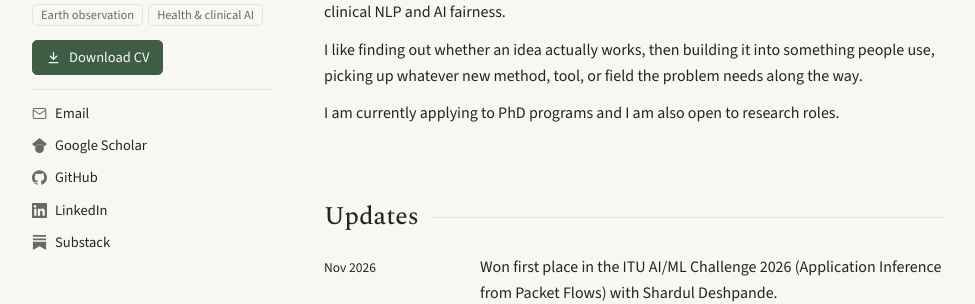
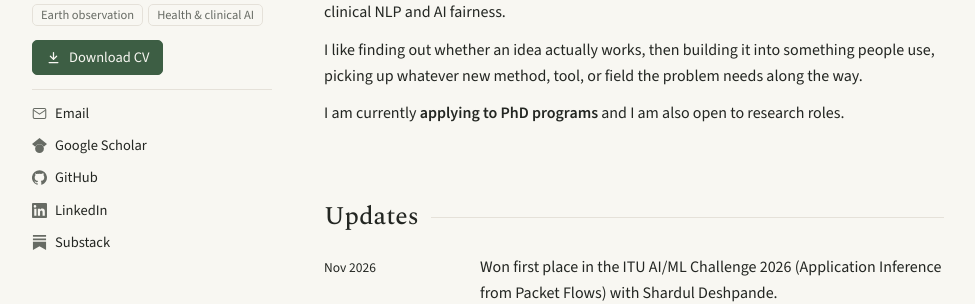
Before and after one commit to sukhadaghewari/sukhadaghewari.github.io, a Jekyll site: the page built from index.html, in a window 1280 px wide and 1400 px high. Shown: the part 565-869 px from the top of the window, without its empty margins (152-1127 px from the left). Built offline with Jekyll 4.4.1, drawn with Linux system fonts in a browser that asks for light colours.

Commit message:
Highlight PhD applications; caption on the cover's own fade
Co-Authored-By: Claude Opus 5.5 <noreply@anthropic.com>

```diff
--- a/_layouts/one.html
+++ b/_layouts/one.html
@@ -90,12 +90,11 @@
     /* The cover photo, with a very light fade at the bottom and sides */
     .cover{position:relative;max-width:60rem;margin:0 auto;padding:0 24px}
     .cover img{width:100%;height:200px;object-fit:cover;display:block;border-radius:10px 10px 0 0;
-      -webkit-mask-image:linear-gradient(to bottom,#000 92%,transparent 100%),linear-gradient(to right,transparent,#000 1.2%,#000 98.8%,transparent);-webkit-mask-composite:source-in;
-      mask-image:linear-gradient(to bottom,#000 92%,transparent 100%),linear-gradient(to right,transparent,#000 1.2%,#000 98.8%,transparent);mask-composite:intersect}
+      -webkit-mask-image:linear-gradient(to bottom,#000 85%,transparent 100%),linear-gradient(to right,transparent,#000 1.2%,#000 98.8%,transparent);-webkit-mask-composite:source-in;
+      mask-image:linear-gradient(to bottom,#000 85%,transparent 100%),linear-gradient(to right,transparent,#000 1.2%,#000 98.8%,transparent);mask-composite:intersect}
     :root[data-theme="dark"] .cover img{filter:brightness(.82) saturate(.9)}
-    /* Caption bottom right, on its own soft patch of fade so it stays readable */
-    .cover figcaption{position:absolute;right:34px;bottom:5px;padding:0 6px;font-size:12px;color:var(--muted);letter-spacing:.01em;border-radius:6px;
-      background:color-mix(in srgb,var(--paper) 72%,transparent);box-shadow:0 0 12px 8px color-mix(in srgb,var(--paper) 72%,transparent)}
+    /* Caption bottom right, on the faded strip */
+    .cover figcaption{position:absolute;right:34px;bottom:3px;font-size:12px;color:var(--muted);letter-spacing:.01em}
 
     /* Name, photo and links */
     /* Below the Yosemite band, with nothing overlapping: photo on the left, name beside it */
@@ -126,6 +125,7 @@
     h3:first-of-type{margin-top:0}
     h3:not(:first-of-type){margin-top:26px;padding-top:22px;border-top:1px solid var(--line)}
     .prose p{margin:0 0 12px;color:var(--ink-2)}
+    .prose strong{font-weight:600;color:var(--ink)}
     .prose p:last-child{margin-bottom:0}
 
     /* Papers */
--- a/index.html
+++ b/index.html
@@ -13,7 +13,7 @@ permalink: /
       <p>Right now I am working on extreme weather prediction, with a focus on tropical cyclones and early warning. I am especially interested in getting useful information out of satellite imagery, and in building machine learning that holds up in real environmental applications.</p>
       <p>I did my MS in Computer Science, with an AI specialization, at UC San Diego, and I am currently based in India. Before this, I built LLM systems for healthcare at Oracle and worked on machine learning for cybersecurity at TCS Research in Pune. I also have a background in clinical NLP and AI fairness.</p>
       <p>I like finding out whether an idea actually works, then building it into something people use, picking up whatever new method, tool, or field the problem needs along the way.</p>
-      <p>I am currently applying to PhD programs and I am also open to research roles.</p>
+      <p>I am currently <strong>applying to PhD programs</strong> and I am also open to research roles.</p>
     </div>
   </section>
 
```
